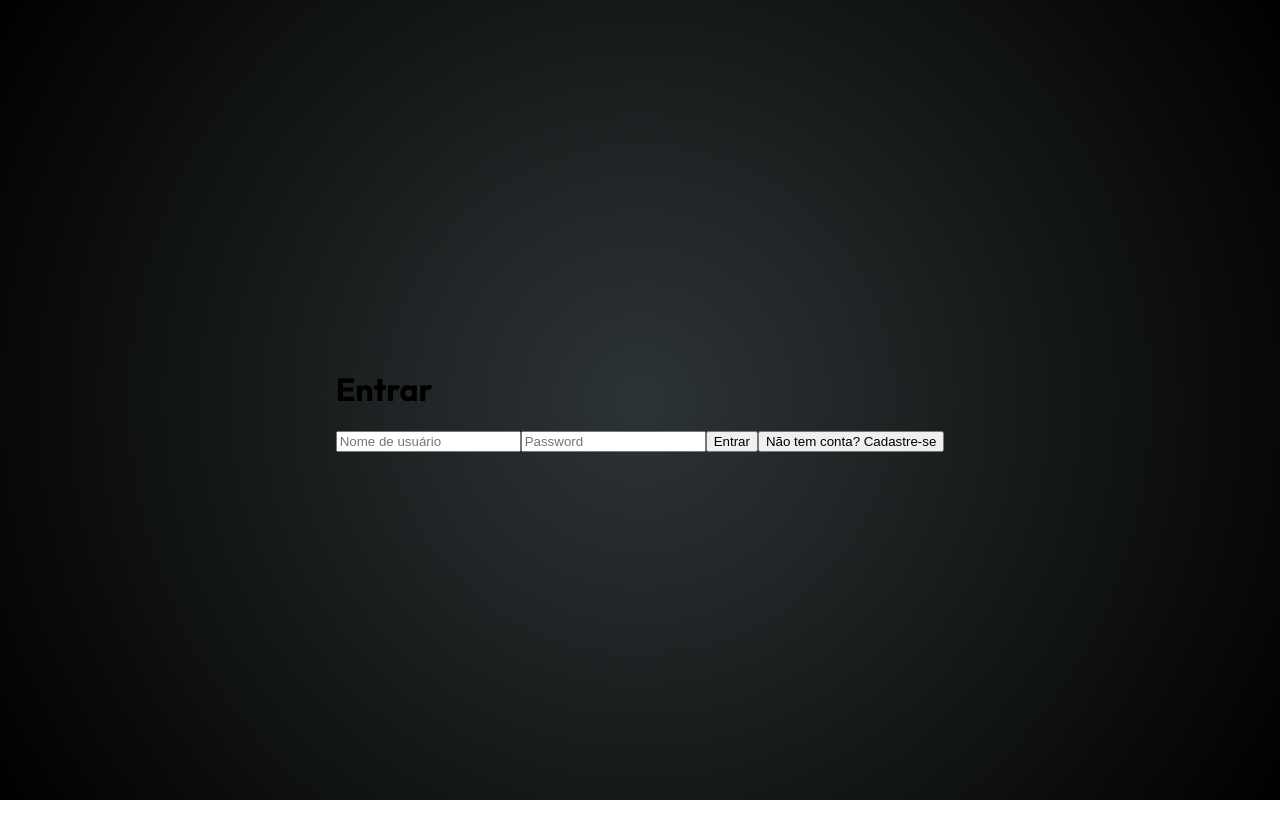
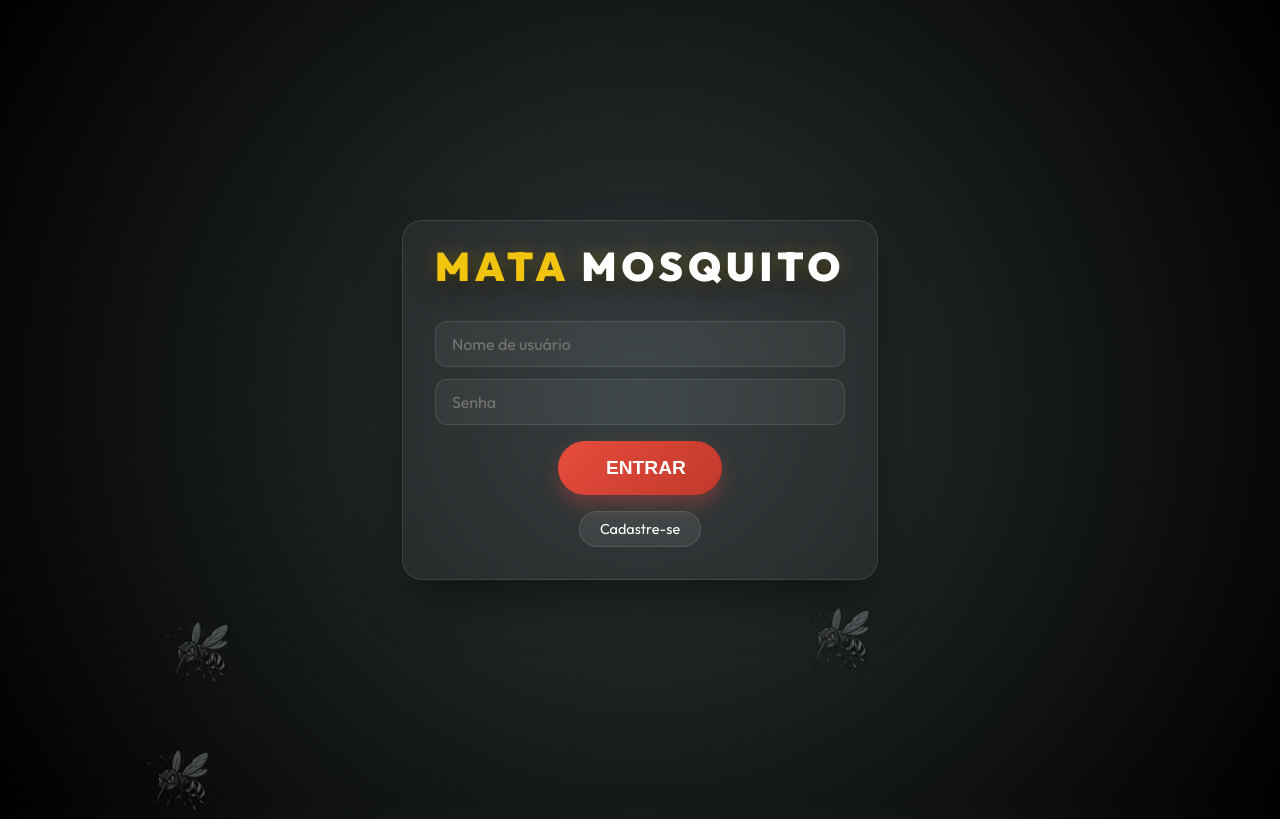
Before and after one commit to PedrooMURILO/mata-mosquito-nextjs, a Next.js app: page /login in a window 1280 px wide. Built offline with nearby package versions, Linux system fonts and the light colour scheme; no server answers.

Commit message:
feat: etapa 8 - login com estilo do projeto e Chuck Norris renomeado para Impossível

```diff
--- a/src/app/globals.css
+++ b/src/app/globals.css
@@ -145,7 +145,7 @@ body {
   transition: all 0.3s ease;
   color: #fff;
   cursor: pointer;
-  width: 100%;
+  width: 40%;
 }
 
 .btn-game:hover {
--- a/src/app/login/page.tsx
+++ b/src/app/login/page.tsx
@@ -1,25 +1,51 @@
 'use client'
-import { useState } from 'react'
+import { useState, useEffect } from 'react'
+import { useRouter } from 'next/navigation'
 import { supabase } from '@/lib/supabase'
-import { useRouter } from 'next/navigation'
+
+interface MosquitoDecorativo {
+  id: number
+  size: number
+  x: number
+  y: number
+}
+
+function gerarMosquitos(): MosquitoDecorativo[] {
+  return Array.from({ length: 3 }, (_, i) => ({
+    id: i,
+    size: Math.random() * 60 + 40,
+    x: Math.random() * 100,
+    y: Math.random() * 100,
+  }))
+}
 
 export default function LoginPage() {
   const router = useRouter()
   const [username, setUsername] = useState('')
-  const [password, setPassword] = useState('')
+  const [senha, setSenha] = useState('')
   const [erro, setErro] = useState('')
   const [modo, setModo] = useState<'login' | 'cadastro'>('login')
+  const [mosquitos, setMosquitos] = useState<MosquitoDecorativo[]>([])
+
+  useEffect(() => {
+    setMosquitos(gerarMosquitos())
+  }, [])
 
   async function handleSubmit() {
     setErro('')
 
+    if (!username.trim() || !senha.trim()) {
+      return setErro('Preencha todos os campos')
+    }
+
     if (modo === 'cadastro') {
-      const { error } = await supabase.from('users').insert({ username, password })
+      const { error } = await supabase
+        .from('users')
+        .insert({ username, password: senha })
 
       if (error) {
+        if (error.code === '23505') return setErro('Nome de usuário já existe')
         console.log(error)
-
-        if (error.code === '23505') return setErro('Nome de usuário já existe')
         return setErro('Erro ao cadastrar')
       }
     } else {
@@ -27,47 +53,83 @@ export default function LoginPage() {
         .from('users')
         .select()
         .eq('username', username)
-        .eq('password', password)
+        .eq('password', senha)
         .single()
 
-      if (error || !data) return setErro('Usuário ou password incorretos')
+      if (error || !data) return setErro('Usuário ou senha incorretos')
     }
 
-    // Salva o usuário na sessionStorage
     sessionStorage.setItem('username', username)
     router.push('/')
   }
 
   return (
-    <div className="flex flex-col items-center justify-center h-screen gap-4">
-      <h1 className="text-2xl font-bold">{modo === 'login' ? 'Entrar' : 'Cadastrar'}</h1>
+    <>
+      {mosquitos.map(m => (
+        <img
+          key={m.id}
+          src="/imagens/mosquito.png"
+          className="bg-mosquito"
+          style={{ width: m.size, height: m.size, left: `${m.x}%`, top: `${m.y}%` }}
+        />
+      ))}
 
+      <div className="custom-card" style={{ minWidth: 380, textAlign: 'center' }}>
+        <div className="game-title" style={{ fontSize: '2.5rem', marginBottom: '1.5rem' }}>
+          MATA <span style={{ color: '#fff' }}>MOSQUITO</span>
+        </div>
+
+        <div style={{ display: 'flex', flexDirection: 'column', gap: '0.75rem', marginBottom: '1rem' }}>
           <input
-        className="border p-2 rounded w-64"
+            style={{
+              padding: '0.75rem 1rem',
+              borderRadius: 12,
+              border: '1px solid rgba(255,255,255,0.1)',
+              background: 'rgba(255,255,255,0.05)',
+              color: '#fff',
+              fontFamily: 'Outfit, sans-serif',
+              fontSize: '1rem',
+              outline: 'none',
+              width: '100%',
+            }}
             placeholder="Nome de usuário"
             value={username}
             onChange={e => setUsername(e.target.value)}
           />
           <input
-        className="border p-2 rounded w-64"
+            style={{
+              padding: '0.75rem 1rem',
+              borderRadius: 12,
+              border: '1px solid rgba(255,255,255,0.1)',
+              background: 'rgba(255,255,255,0.05)',
+              color: '#fff',
+              fontFamily: 'Outfit, sans-serif',
+              fontSize: '1rem',
+              outline: 'none',
+              width: '100%',
+            }}
             type="password"
-        placeholder="Password"
-        value={password}
-        onChange={e => setPassword(e.target.value)}
+            placeholder="Senha"
+            value={senha}
+            onChange={e => setSenha(e.target.value)}
+            onKeyDown={e => e.key === 'Enter' && handleSubmit()}
           />
+        </div>
 
-      {erro && <p className="text-red-500 text-sm">{erro}</p>}
+        {erro && (
+          <p style={{ color: '#e74c3c', fontSize: '0.85rem', marginBottom: '0.75rem' }}>{erro}</p>
+        )}
 
-      <button className="bg-red-600 text-white px-6 py-2 rounded font-bold" onClick={handleSubmit}>
-        {modo === 'login' ? 'Entrar' : 'Cadastrar'}
+        <button className="btn-game" onClick={handleSubmit}>
+          {modo === 'login' ? 'ENTRAR' : 'CADASTRAR'}
         </button>
 
-      <button
-        className="text-sm underline"
-        onClick={() => setModo(modo === 'login' ? 'cadastro' : 'login')}
-      >
-        {modo === 'login' ? 'Não tem conta? Cadastre-se' : 'Já tem conta? Entre'}
+        <div style={{ marginTop: '1rem' }}>
+          <button className="btn-secondary" onClick={() => { setErro(''); setModo(modo === 'login' ? 'cadastro' : 'login') }}>
+            {modo === 'login' ? 'Cadastre-se' : 'Entre'}
           </button>
         </div>
+      </div>
+    </>
   )
 }
--- a/src/app/page.tsx
+++ b/src/app/page.tsx
@@ -89,7 +89,7 @@ export default function MenuPage() {
               className={`btn-difficulty${nivel === n ? ' active' : ''}`}
               onClick={() => setNivel(n)}
             >
-              {n === 'normal' ? 'Normal' : n === 'dificil' ? 'Difícil' : 'Chuck Norris'}
+              {n === 'normal' ? 'Normal' : n === 'dificil' ? 'Difícil' : 'Impossível'}
             </button>
           ))}
         </div>
--- a/src/app/ranking/page.tsx
+++ b/src/app/ranking/page.tsx
@@ -15,7 +15,7 @@ interface ScoreEntry {
 const NIVEIS = [
   { key: 'normal', label: 'Normal', cor: '#2ed573' },
   { key: 'dificil', label: 'Difícil', cor: '#f1c40f' },
-  { key: 'chucknorris', label: 'Chuck Norris', cor: '#e74c3c' },
+  { key: 'chucknorris', label: 'Impossível', cor: '#e74c3c' },
 ]
 
 function posicaoCor(index: number) {
```
Lines whose indentation alone changed are shown as unchanged.
